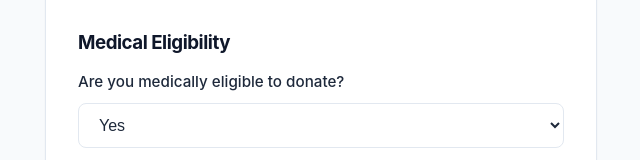
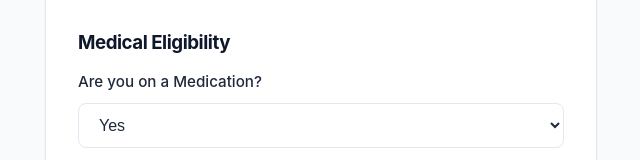
Before and after one commit to ras-al/jeevam, a React (Vite) app: page /register in a window 1280 px wide. Shown: the part 1209-1369 px from the top of the page, without its empty margins (319-959 px from the left). Built offline with nearby package versions, Linux system fonts and the light colour scheme; no server answers.

Commit message:
text change

```diff
--- a/src/pages/Register.jsx
+++ b/src/pages/Register.jsx
@@ -193,6 +193,7 @@ function Register() {
               <option>Wayanad</option>
               <option>Kannur</option>
               <option>Kasaragod</option>
+              <option>Outside Kerala</option>
             </select>
           </div>
 
@@ -210,7 +211,7 @@ function Register() {
           <h3 style={{ marginBottom: '1rem', color: 'var(--secondary-color)' }}>Medical Eligibility</h3>
 
           <div className="form-group">
-            <label className="form-label">Are you medically eligible to donate?</label>
+            <label className="form-label">Are you on a Medication?</label>
             <select
               className="form-control"
               value={formData.isMedicallyEligible}
```
